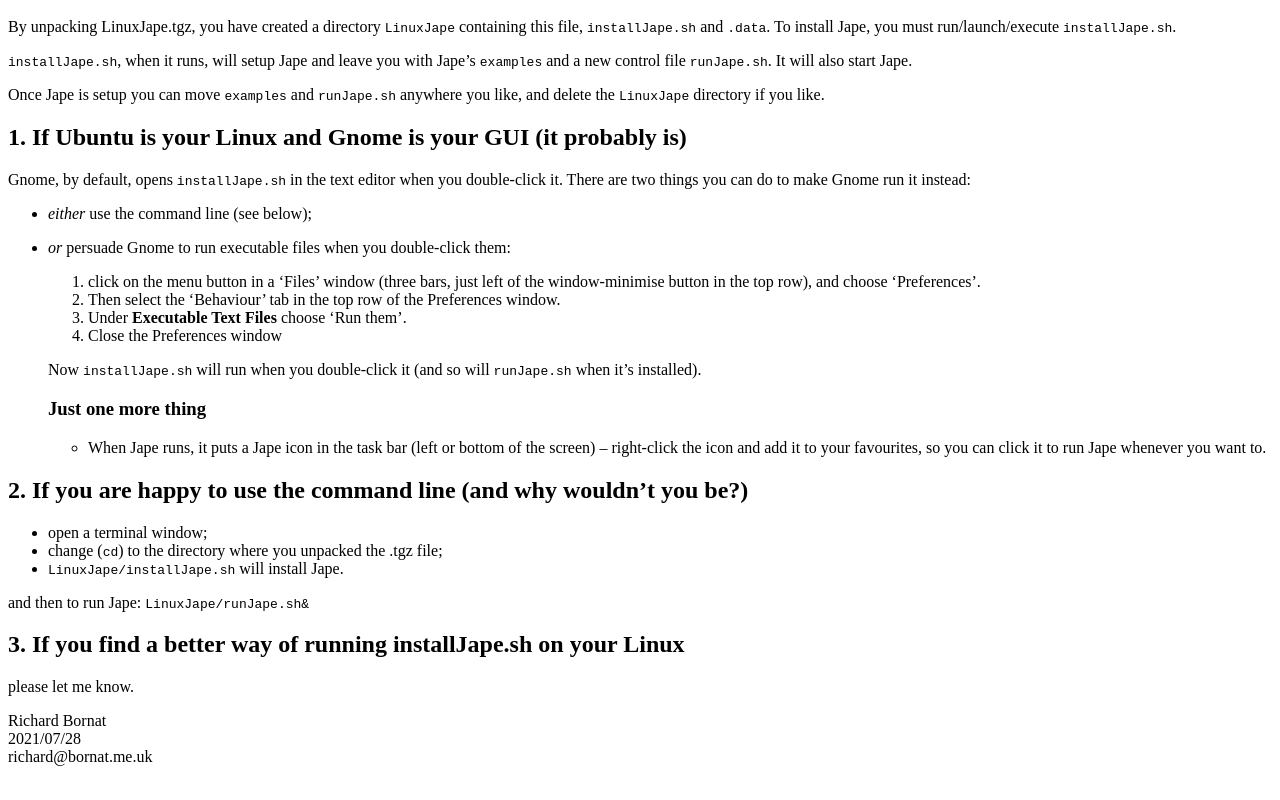
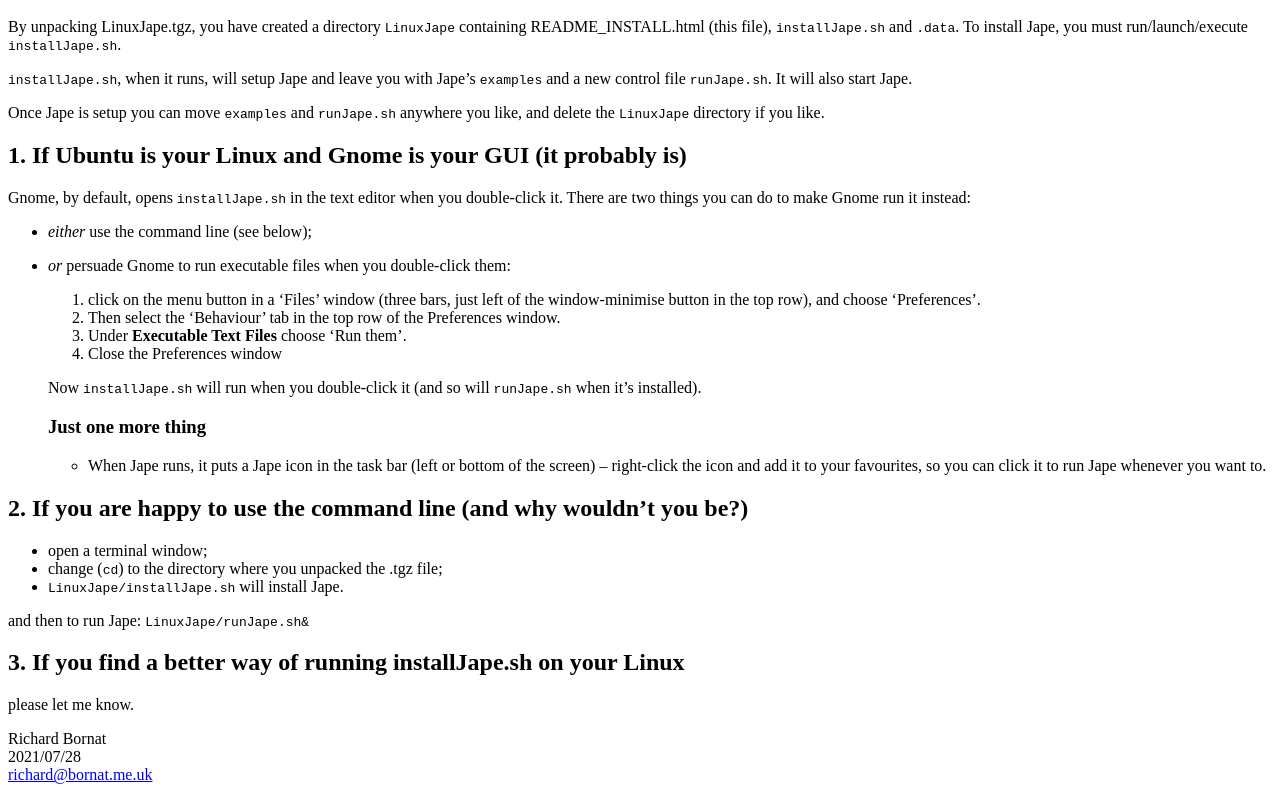
Before and after one commit to RBornat/jape, a plain HTML site: page distrib/CommonBuildResources/Linux/README_INSTALL.html in a window 1280 px wide. Shown: the part 48-848 px from the top of the page. Drawn offline with Linux system fonts and the light colour scheme.

Commit message:
improved installation mechanism for Linux

```diff
--- a/distrib/CommonBuildResources/Linux/README_INSTALL.html
+++ b/distrib/CommonBuildResources/Linux/README_INSTALL.html
@@ -1,5 +1,5 @@
-<h1>How to install Jape on Linux</h1>
-<p>By unpacking LinuxJape.tgz, you have created a directory <code>LinuxJape</code> containing this file, <code>installJape.sh</code> and <code>.data</code>. To install Jape, you must run/launch/execute <code>installJape.sh</code>.</p>
+<html><head><meta http-equiv="Content-Type" content="text/html; charset=utf-8" /><title></title></head><body><h1>How to install Jape on Linux</h1>
+<p>By unpacking LinuxJape.tgz, you have created a directory <code>LinuxJape</code> containing README_INSTALL.html (this file), <code>installJape.sh</code> and <code>.data</code>. To install Jape, you must run/launch/execute <code>installJape.sh</code>.</p>
 <p><code>installJape.sh</code>, when it runs, will setup Jape and leave you with Jape’s <code>examples</code> and a new control file <code>runJape.sh</code>. It will also start Jape.</p>
 <p>Once Jape is setup you can move <code>examples</code> and <code>runJape.sh</code> anywhere you like, and delete the <code>LinuxJape</code> directory if you like.</p>
 <h2>1. If Ubuntu is your Linux and Gnome is your GUI (it probably is)</h2>
@@ -34,4 +34,5 @@
 <p>please let me know.</p>
 <p>Richard Bornat<br />
 2021/07/28<br />
-richard@bornat.me.uk</p>
+<a href="mailto:richard@bornat.me.uk">richard@bornat.me.uk</a></p>
+</body></html>
```
Also changed, not shown: distrib/CommonBuildResources/Linux/README_INSTALL.md, 2 other files.
